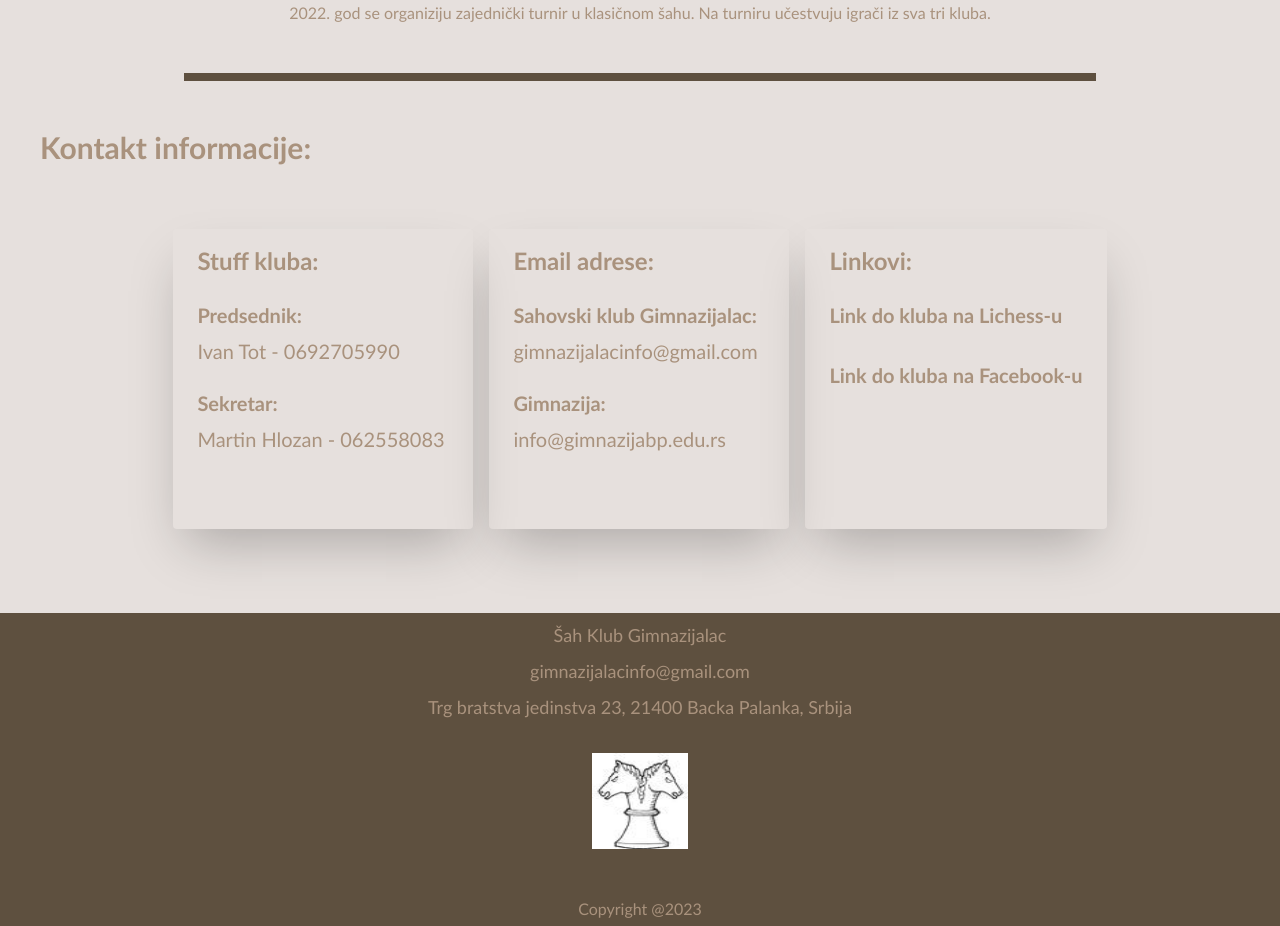
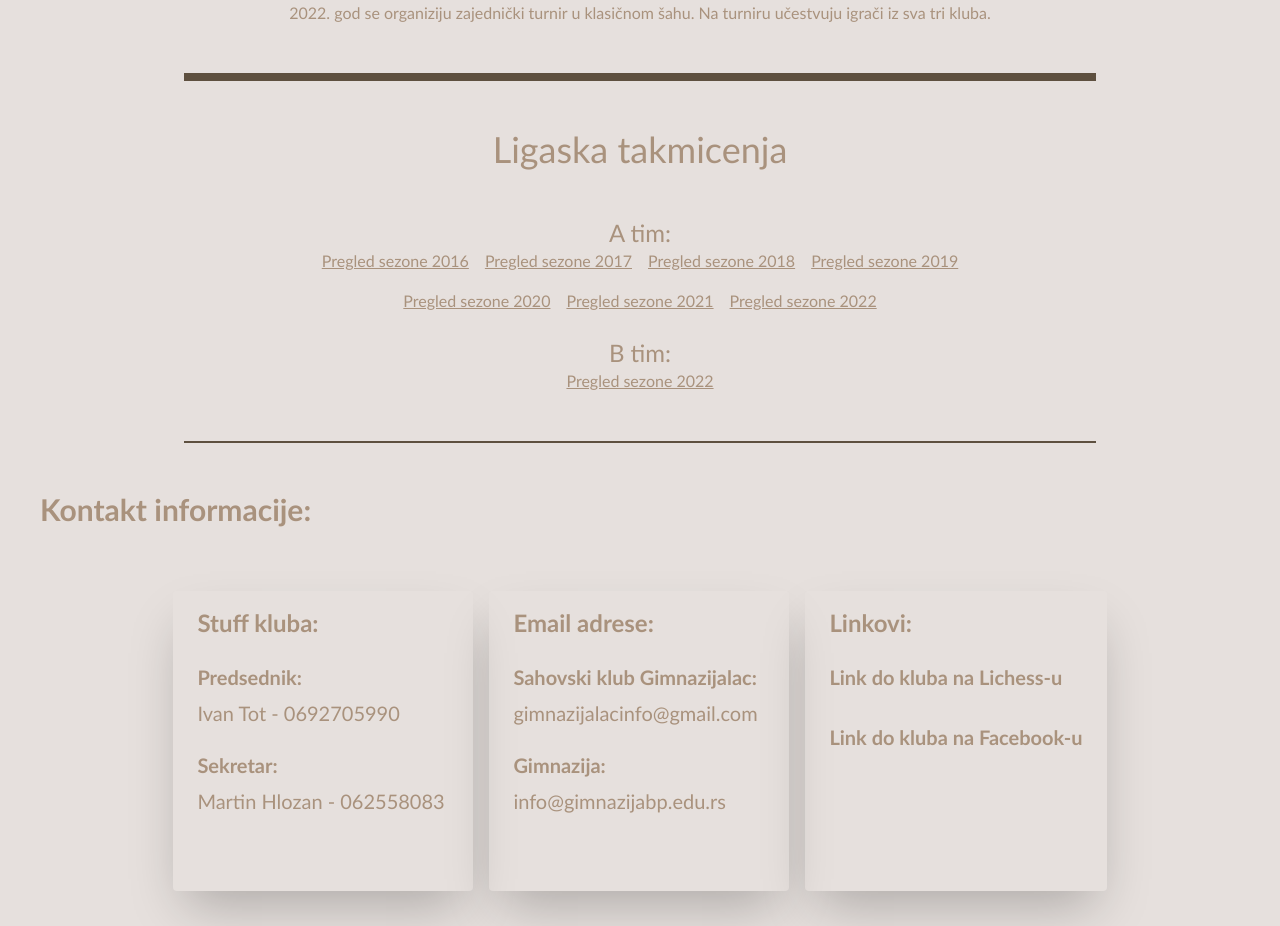
Before and after one commit to milanm98/chess-club-website, a Next.js app: page / in a window 1280 px wide. Shown: the part 3086-4012 px from the top of the page. Built offline with nearby package versions, Linux system fonts and the light colour scheme.

Commit message:
implement tournament component

```diff
--- /dev/null
+++ b/components/tournaments.tsx
@@ -0,0 +1,81 @@
+export default function Tournaments() {
+  return (
+    <div className="my-12 text-color text-center lg:mx-36 border-b-2 border-[#5e503f]">
+      <div className="text-color my-12">
+        <h2 className="text-3xl lg:text-4xl">Ligaska takmicenja</h2>
+      </div>
+      <h2 className="text-xl lg:text-2xl ">A tim:</h2>
+
+      <div className="text-color flex flex-col lg:flex-row flex-wrap gap-4 mx-auto my-0 w-3/4 mb-4 justify-center items-center">
+        <a
+          className="underline"
+          href="https://chess-results.com/tnr219092.aspx?lan=14&fbclid=IwAR13qEkmq6RpgPpy0TpBGUIHZpqCmnamiW6Z2nMNKgqnYtWk7eJjK8BlDts"
+          rel="noreferrer"
+          target="_blank"
+        >
+          Pregled sezone 2016
+        </a>
+        <a
+          className="underline"
+          href="https://chess-results.com/tnr279326.aspx?lan=14&fbclid=IwAR1aDlbETRDy3F7kuqdd-KPU0UWMbYPlbV-O9G6UWAyiXP6iSvXKJ8oPmdg"
+          rel="noreferrer"
+          target="_blank"
+        >
+          Pregled sezone 2017
+        </a>
+        <a
+          className="underline"
+          href="https://chess-results.com/tnr353783.aspx?lan=14&fbclid=IwAR13qEkmq6RpgPpy0TpBGUIHZpqCmnamiW6Z2nMNKgqnYtWk7eJjK8BlDts"
+          rel="noreferrer"
+          target="_blank"
+        >
+          Pregled sezone 2018
+        </a>
+        <a
+          className="underline"
+          href="https://chess-results.com/tnr433546.aspx?lan=14&fbclid=IwAR17kK8qf55ALqpsuckMKA0gKDbR6zq_jZJhXbIClKt8O2UtCKrS6KCUN6c"
+          rel="noreferrer"
+          target="_blank"
+        >
+          Pregled sezone 2019
+        </a>
+        <a
+          className="underline"
+          href="https://chess-results.com/tnr533780.aspx?lan=14&fbclid=IwAR0mkU0wuWXixJLMaGtT0xShPPamYm-rhT108WkZO95yyYjZ5QWNxtqMu8E"
+          rel="noreferrer"
+          target="_blank"
+        >
+          Pregled sezone 2020
+        </a>
+        <a
+          className="underline"
+          href="https://chess-results.com/tnr560351.aspx?lan=14&fbclid=IwAR3SJ47k1K1oALdz6wMIJ7n1RiD-KC2nnFir1aYQ_X9_EAGOKQsVfeCdzS4"
+          rel="noreferrer"
+          target="_blank"
+        >
+          Pregled sezone 2021
+        </a>
+        <a
+          className="underline"
+          href="https://chess-results.com/tnr634165.aspx?lan=14&art=46&fbclid=IwAR0N5aTTUJ8J2Df_6DDpqQF2XGjj87S5-1t5dykF5FoZGVlle8VJZMWNWgg"
+          rel="noreferrer"
+          target="_blank"
+        >
+          Pregled sezone 2022
+        </a>
+      </div>
+      <h2 className="text-xl lg:text-2xl mt-6">B tim:</h2>
+
+      <div className=" mb-12 flex flex-col lg:flex-row flex-wrap mx-auto my-0 justify-center items-center">
+        <a
+          className="underline"
+          href="https://chess-results.com/tnr634231.aspx?lan=14&fbclid=IwAR2jQCSFIWMwvPL44XMsHmFszz6jp-C8alj83a82D-cPZjnHVjufvqXUaQM"
+          rel="noreferrer"
+          target="_blank"
+        >
+          Pregled sezone 2022
+        </a>
+      </div>
+    </div>
+  )
+}
--- a/pages/index.tsx
+++ b/pages/index.tsx
@@ -6,6 +6,7 @@ import Layout from '../components/layout'
 import Header from '../components/header'
 import AboutUs from '../components/about-us'
 import Contact from '../components/contact'
+import Tournaments from '../components/tournaments'
 
 const Home: NextPage = () => {
   return (
@@ -26,6 +27,7 @@ const Home: NextPage = () => {
         <Header />
         <Posts />
         <AboutUs />
+        <Tournaments />
         <Contact />
       </Layout>
     </main>
```
